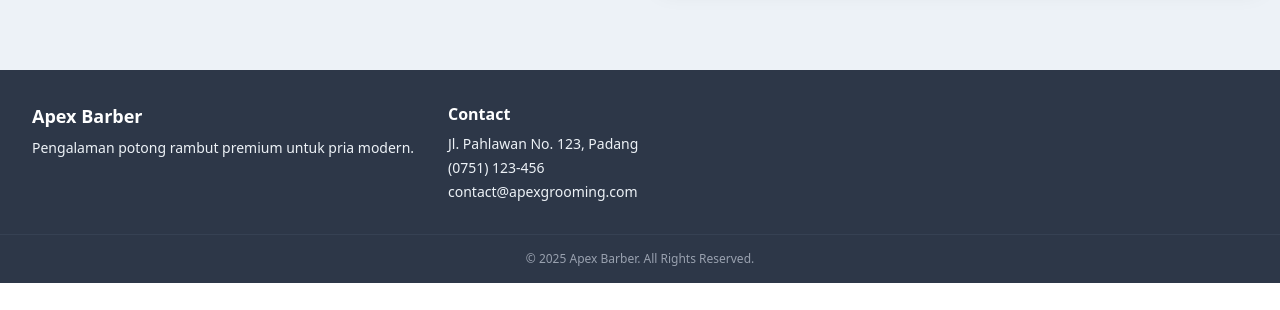
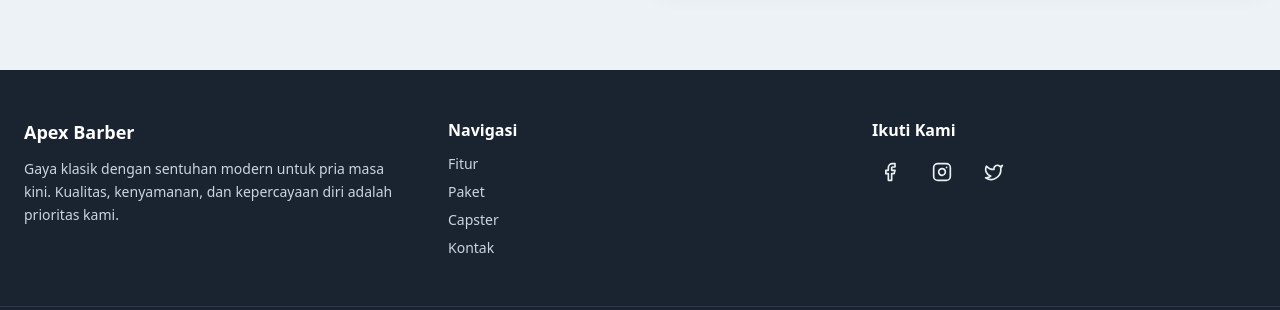
Before and after one commit to razor322/booking-barber, a React (Vite) app: page / in a window 1280 px wide. Shown: the part 642-952 px from the top of the page. Before the commit the page ends 925 px from the top, so only its background shows below. Built offline with nearby package versions, Linux system fonts and the light colour scheme.

Commit message:
refactor(ui): redesign application footer

```diff
--- a/src/components/layouts/Footer.tsx
+++ b/src/components/layouts/Footer.tsx
@@ -1,34 +1,85 @@
+import { Facebook, Instagram, Twitter } from "lucide-react";
 import { AppConst } from "@/lib/constans";
 
 export default function Footer() {
   return (
-    <footer className="bg-dark text-secondary">
-      <div className="container mx-auto grid grid-cols-1 gap-8 p-8 md:grid-cols-3 ">
-        {/* Kolom Nama & Deskripsi */}
+    <footer className="bg-[#1a2430] text-[#e8f1f2]">
+      {/* main section */}
+      <div className="w-full grid grid-cols-1 gap-10 px-6 py-12 md:grid-cols-3">
+        {/* kolom 1 */}
         <div>
           <h3 className="text-lg font-bold text-white">
             {AppConst.websiteName}
           </h3>
-          <p className="mt-2 text-sm">
-            Pengalaman potong rambut premium untuk pria modern.
+          <p className="mt-3 text-sm leading-relaxed text-[#cbd5e1]">
+            Gaya klasik dengan sentuhan modern untuk pria masa kini. Kualitas,
+            kenyamanan, dan kepercayaan diri adalah prioritas kami.
           </p>
         </div>
 
-        {/* Kolom Kontak */}
+        {/* kolom 2 */}
         <div>
-          <h4 className="font-semibold text-white">Contact</h4>
-          <ul className="mt-2 space-y-1 text-sm">
-            <li>Jl. Pahlawan No. 123, Padang</li>
-            <li>(0751) 123-456</li>
-            <li>contact@apexgrooming.com</li>
+          <h4 className="text-base font-semibold text-white">Navigasi</h4>
+          <ul className="mt-3 space-y-2 text-sm text-[#cbd5e1]">
+            <li>
+              <a href="#features" className="hover:text-white">
+                Fitur
+              </a>
+            </li>
+            <li>
+              <a href="#packages" className="hover:text-white">
+                Paket
+              </a>
+            </li>
+            <li>
+              <a href="#capsters" className="hover:text-white">
+                Capster
+              </a>
+            </li>
+            <li>
+              <a href="#contact" className="hover:text-white">
+                Kontak
+              </a>
+            </li>
           </ul>
         </div>
+
+        {/* kolom 3 */}
+        <div>
+          <h4 className="text-base font-semibold text-white">Ikuti Kami</h4>
+          <div className="mt-3 flex items-center gap-4">
+            <a
+              href="https://facebook.com"
+              target="_blank"
+              rel="noreferrer"
+              className="rounded-full p-2 hover:bg-[#243042] transition"
+            >
+              <Facebook className="h-5 w-5 text-[#e8f1f2]" />
+            </a>
+            <a
+              href="https://instagram.com"
+              target="_blank"
+              rel="noreferrer"
+              className="rounded-full p-2 hover:bg-[#243042] transition"
+            >
+              <Instagram className="h-5 w-5 text-[#e8f1f2]" />
+            </a>
+            <a
+              href="https://twitter.com"
+              target="_blank"
+              rel="noreferrer"
+              className="rounded-full p-2 hover:bg-[#243042] transition"
+            >
+              <Twitter className="h-5 w-5 text-[#e8f1f2]" />
+            </a>
+          </div>
+        </div>
       </div>
-      <div className="border-t border-gray-700 bg-dark py-4 text-center text-xs text-gray-400">
-        <p>
-          &copy; {AppConst.currentYear} {AppConst.websiteName}. All Rights
-          Reserved.
-        </p>
+
+      {/* copyright */}
+      <div className="border-t border-[#2e3a4b] py-4 text-center text-xs text-[#94a3b8]">
+        © {AppConst.currentYear} {AppConst.websiteName}. Didesain dengan penuh
+        gaya.
       </div>
     </footer>
   );
```
